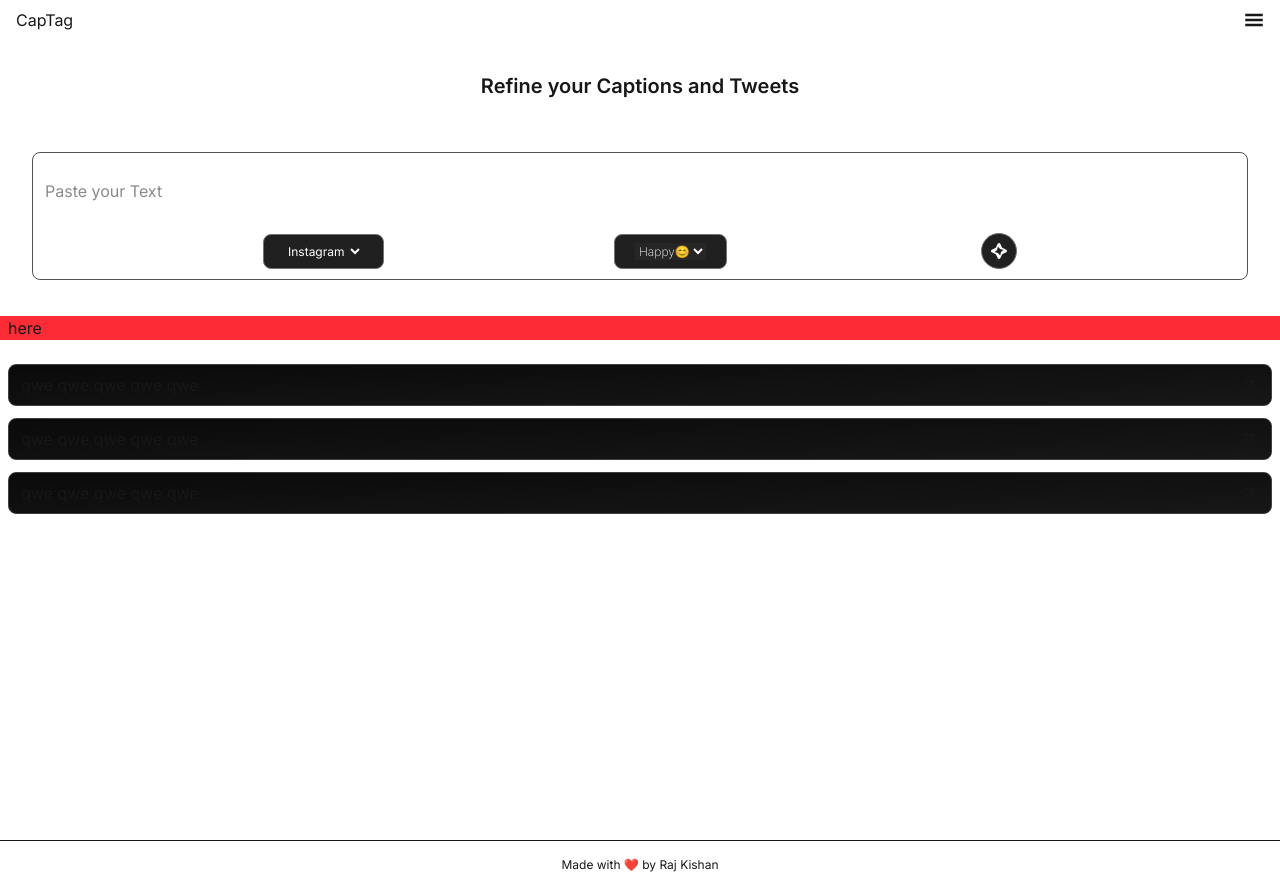
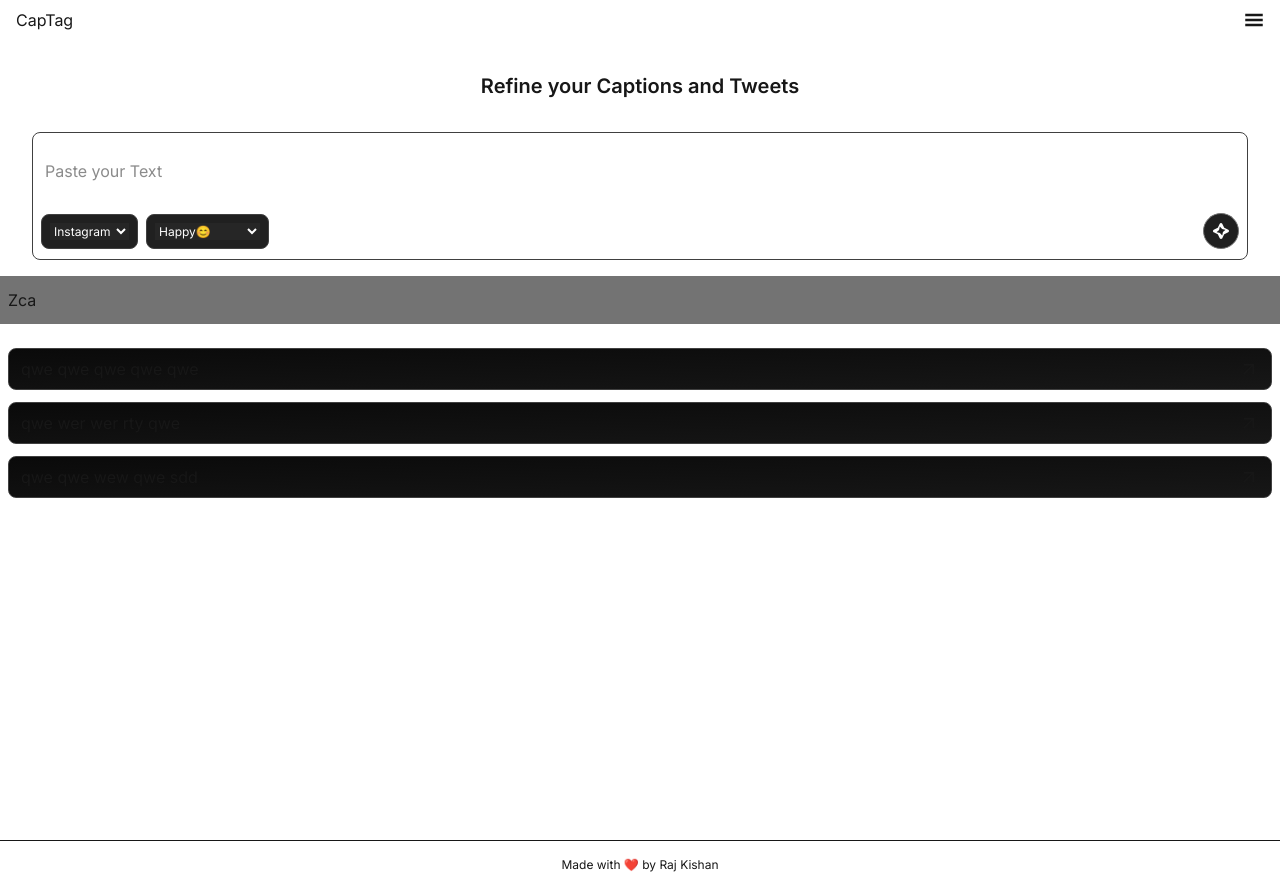
Before and after one commit to RajKishan1/captag, a Next.js app: page /reframeText in a window 1280 px wide. Built offline with nearby package versions, Linux system fonts and the light colour scheme.

Commit message:
fix:reframe text logic

```diff
--- a/src/app/captionGenerator/page.tsx
+++ b/src/app/captionGenerator/page.tsx
@@ -7,9 +7,12 @@ const page = () => {
   const [value, setValue] = useState<string>("");
   const [platform, setPlatform] = useState<string>("");
   const [mood, setMood] = useState<string>("");
+  const [files, setFiles] = useState<string>("");
+
   useEffect(() => {
     console.log(value, platform, mood);
-  },[value]);
+  }, [value]);
+
   return (
     <div className="">
       <FileUpload />
--- a/src/app/reframeText/page.tsx
+++ b/src/app/reframeText/page.tsx
@@ -1,16 +1,36 @@
+"use client";
 import InputArea from "@/components/reframeCaption/InputArea";
 import SampleText from "@/components/reframeCaption/SampleText";
-import React from "react";
+import React, { useState } from "react";
 
-const page = () => {
+const Page = () => {
+  const [text, setText] = useState<string>("");
+  const [usermood, setUsermood] = useState<string>("");
+  const [socialPlatform, setSocialPlatform] = useState<string>("");
+  const [result, setResult] = useState<string>("Zca");
+
   return (
     <div className="h-screen flex flex-col gap-4">
-      <h1 className="text-xl font-semibold mx-auto text-center my-4 mt-8">Refine your Captions and Tweets</h1>
-      <InputArea />
-      <div className="w-full bg-red-500 px-2">here</div>
-      <SampleText />
+      <h1 className="text-xl font-semibold mx-auto text-center my-4 mt-8">
+        Refine your Captions and Tweets
+      </h1>
+
+      <InputArea
+        text={text}
+        setText={setText}
+        usermood={usermood}
+        setUsermood={setUsermood}
+        socialPlatform={socialPlatform}
+        setSocialPlatform={setSocialPlatform}
+      />
+
+      <div className="w-full bg-neutral-500 px-2 py-3 ">
+        <p>{result}</p>
+      </div>
+
+      <SampleText text={text} setText={setText} />
     </div>
   );
 };
 
-export default page;
+export default Page;
--- a/src/components/imageToCaption/GenerateButtons.tsx
+++ b/src/components/imageToCaption/GenerateButtons.tsx
@@ -1,20 +1,17 @@
 import React from "react";
 export const Button = ({ text }: { text: string }) => {
   return (
-    <a
-      href=""
-      className="w-full h-10 bg-gradient-to-br from-neutral-800 to-neutral-900 flex items-center justify-center rounded-lg"
-    >
+    <div className="w-full h-10 bg-gradient-to-br from-neutral-800 to-neutral-900 flex items-center justify-center rounded-lg">
       {text}
-    </a>
+    </div>
   );
 };
 const GenerateButtons = () => {
   return (
     <div className="w-3/4 mx-auto py-4 flex flex-col gap-2 px-2">
-      <Button text="Generate Captions"/>
-      <Button text="Generate Hashtags"/>
-      <Button text="Generate Both"/>
+      <Button text="Generate Captions" />
+      <Button text="Generate Hashtags" />
+      <Button text="Generate Both" />
     </div>
   );
 };
--- a/src/components/reframeCaption/InputArea.tsx
+++ b/src/components/reframeCaption/InputArea.tsx
@@ -1,35 +1,84 @@
 import React from "react";
 import { SiCodemagic } from "react-icons/si";
-const InputArea = () => {
+
+interface InputAreaProps {
+  text: string;
+  setText: (value: string) => void;
+  usermood: string;
+  setUsermood: (value: string) => void;
+  socialPlatform: string;
+  setSocialPlatform: (value: string) => void;
+}
+
+const InputArea = ({
+  text,
+  setText,
+  usermood,
+  setUsermood,
+  socialPlatform,
+  setSocialPlatform,
+}: InputAreaProps) => {
+  const selectWrapperClass =
+    "text-white text-xs bg-[#202020] px-2 py-2 rounded-lg border border-neutral-700";
+
+  const selectInputClass = "bg-neutral-800 text-white outline-none";
+
   return (
-    <div className="w-[95%] h-32 my-5 mx-auto rounded-lg backdrop-blur-2xl border border-neutral-600">
+    <div className="w-[95%] h-32  mx-auto rounded-lg backdrop-blur-2xl border border-neutral-700">
       <input
-        className="border w-full h-16 border-none pl-3 pt-3"
+        value={text}
+        onChange={(e) => setText(e.target.value)}
+        className="w-full h-16 pl-3 pt-3 outline-none "
         placeholder="Paste your Text"
       />
-      <div>
-        {" "}
-        <div className="w-full flex items-center  justify-evenly gap-2 px-2  py-4">
-          <div className="text-white text-xs bg-[#202020] px-5 py-2 rounded-lg border border-neutral-500">
-            <select name="" id="">
+
+      <div className="w-full flex items-center justify-between px-2 mt-2 py-2 ">
+        {/* Platform Selector */}
+        <div className="flex items-center justify-around gap-2">
+          <div className={selectWrapperClass}>
+            <select
+              value={usermood}
+              onChange={(e) => setUsermood(e.target.value)}
+              className={selectInputClass}
+            >
               <option>Instagram</option>
               <option>X / Twitter</option>
               <option>Facebook</option>
+              <option>LinkedIn</option>
+              <option>TikTok</option>
+              <option>YouTube</option>
             </select>
           </div>
-          <div className="text-white text-xs font-extralight bg-[#202020] px-5 py-2 rounded-lg border border-neutral-500">
-            <select name="" id="" className="bg-neutral-800">
-              <option className=" px-3 py-1.5">Happy😊</option>
-              <option className=" px-3 py-1.5">Sad🙁</option>
+
+          {/* Mood Selector */}
+          <div className={selectWrapperClass}>
+            <select
+              value={socialPlatform}
+              onChange={(e) => setSocialPlatform(e.target.value)}
+              className={selectInputClass}
+            >
+              <option>Happy😊</option>
+              <option>Sad🙁</option>
+              <option>Excited🤩</option>
+              <option>Calm😌</option>
+              <option>Professional💼</option>
+              <option>Funny😂</option>
+              <option>Motivational💪</option>
+              <option>Romantic💕</option>
             </select>
           </div>
-          <a
-            href="#"
-            className="size-9 ml-6 rounded-full bg-[#202020] flex items-center justify-center border border-neutral-500 text-sm"
-          >
-            <SiCodemagic color="white" size={16} className="bg-red" />
-          </a>
         </div>
+
+        {/* Magic Button */}
+        <a
+          href="#"
+          className="size-9 ml-4 rounded-full bg-[#202020] flex items-center justify-center border border-neutral-500 text-sm hover:scale-105"
+          onClick={() => {
+            console.log(usermood, text, socialPlatform);
+          }}
+        >
+          <SiCodemagic color="white" size={16} />
+        </a>
       </div>
     </div>
   );
--- a/src/components/reframeCaption/SampleText.tsx
+++ b/src/components/reframeCaption/SampleText.tsx
@@ -1,21 +1,46 @@
 import React from "react";
 import { MdArrowOutward } from "react-icons/md";
+interface prop {
+  text: string;
+  setText: (value: string) => void;
+}
 export const Text = ({ text }: { text: string }) => {
   return (
     <div className="flex justify-between items-center bg-gradient-to-br from-neutral-950 to-neutral-900 border border-neutral-700 rounded-lg px-3 py-2 ">
       <p>{text}</p>
       <div>
-        <MdArrowOutward size={20}/>
+        <MdArrowOutward size={20} />
       </div>
     </div>
   );
 };
-const SampleText = () => {
+const SampleText = ({ text, setText }: prop) => {
+  const text1 = "qwe qwe qwe qwe qwe ";
+  const text2 = "qwe wer wer rty qwe ";
+  const text3 = "qwe qwe wew qwe sdd ";
   return (
     <div className="w-full h-auto p-2 flex flex-col gap-3">
-      <Text text="qwe qwe qwe qwe qwe "/>
-      <Text text="qwe qwe qwe qwe qwe " />
-      <Text text="qwe qwe qwe qwe qwe " />
+      <div
+        onClick={() => {
+          setText(text1);
+        }}
+      >
+        <Text text={text1} />
+      </div>
+      <div
+        onClick={() => {
+          setText(text2);
+        }}
+      >
+        <Text text={text2} />
+      </div>{" "}
+      <div
+        onClick={() => {
+          setText(text3);
+        }}
+      >
+        <Text text={text3} />
+      </div>
     </div>
   );
 };
```
